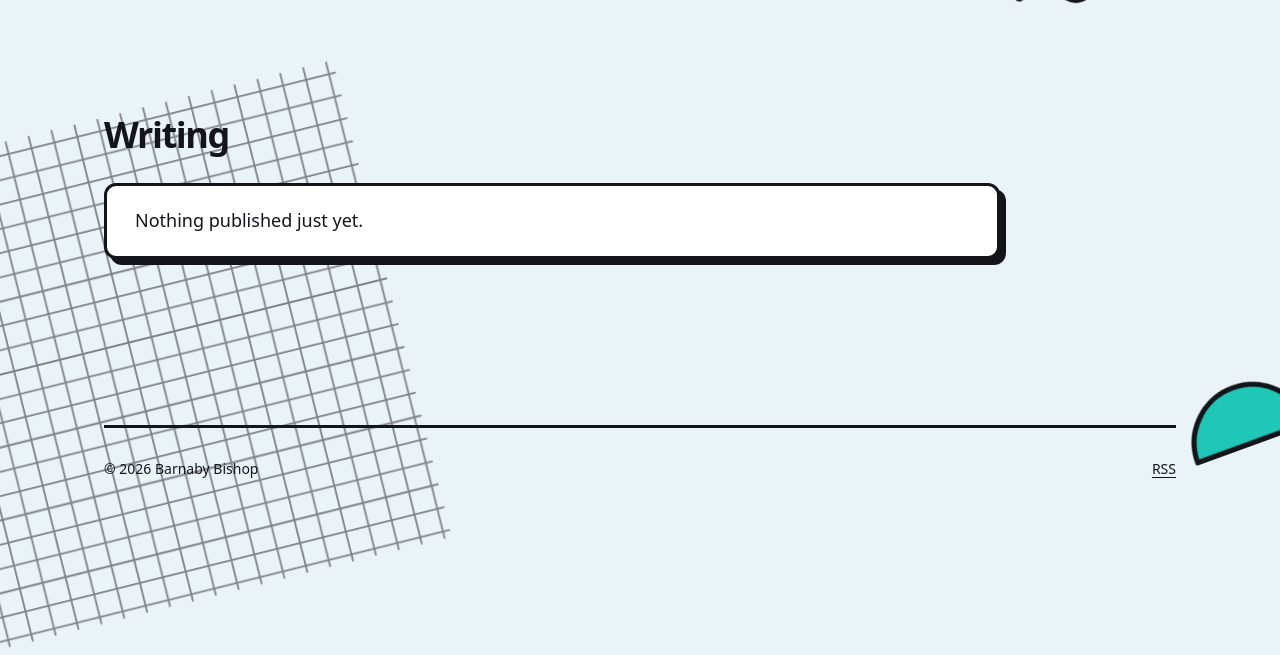
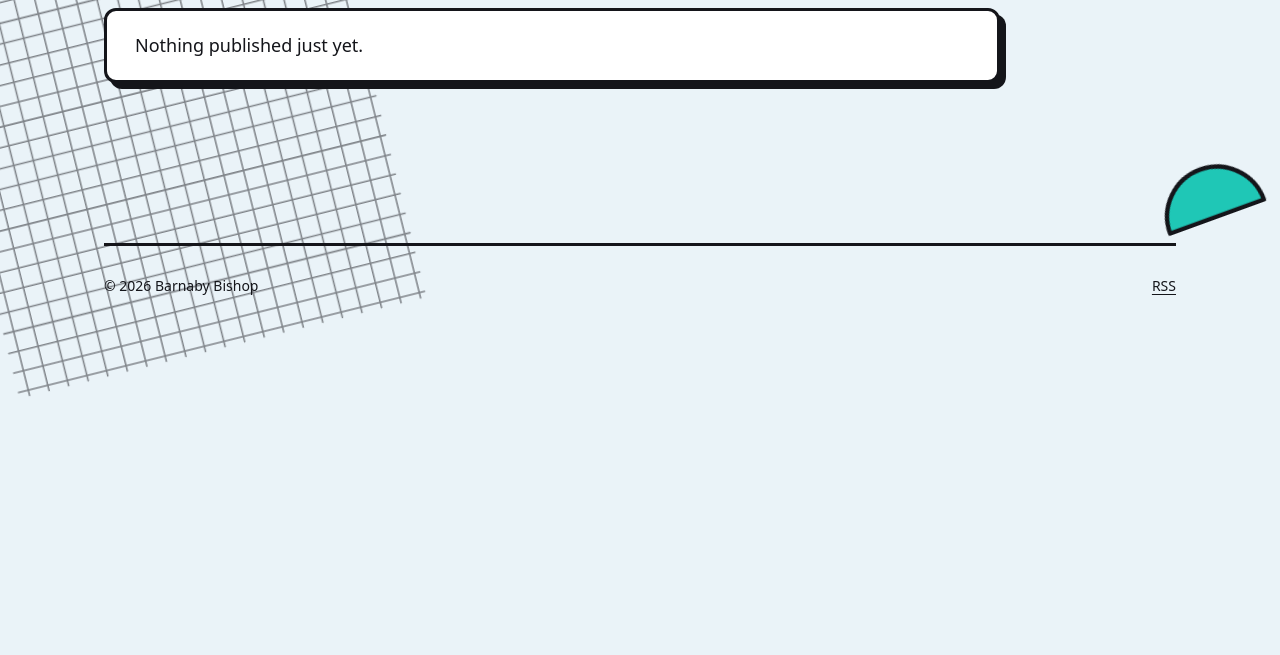
Before and after one commit to BarnabyBishop/barnabybishop, an Astro site: page / in a window 1280 px wide. Shown: the part 666-1321 px from the top of the page. After the commit the page ends 1064 px from the top, so only its background shows below. Built offline with nearby package versions, Linux system fonts and the light colour scheme; Astro itself is replaced by a stand-in of ours.

Commit message:
better styles, not so BIG

```diff
--- a/src/components/Decorations.astro
+++ b/src/components/Decorations.astro
@@ -14,7 +14,7 @@
     <svg class="shape blue-squiggle" viewBox="0 0 220 50" focusable="false"><path d={squiggle} fill="none" stroke="var(--color-blue)" stroke-width="10" /></svg>
     <svg class="shape plus" viewBox="0 0 40 40" focusable="false"><path d="M20 5v30M5 20h30" fill="none" stroke="var(--color-pink)" stroke-width="7" /></svg>
     <svg class="shape circle" viewBox="0 0 100 100" focusable="false"><circle cx="50" cy="50" r="46" fill="var(--color-pink)" /></svg>
-    <svg class="shape dots" viewBox="0 0 235 190" focusable="false"><defs><pattern id="hero-dots" width="16" height="16" patternUnits="userSpaceOnUse"><circle cx="8" cy="8" r="2.6" fill="var(--color-ink)" /></pattern></defs><rect width="235" height="190" fill="url(#hero-dots)" stroke="none" /></svg>
+    <svg class="shape dots" viewBox="0 0 225 190" focusable="false"><defs><pattern id="hero-dots" width="16" height="16" patternUnits="userSpaceOnUse"><circle cx="8" cy="8" r="2.6" fill="var(--color-ink)" /></pattern></defs><rect width="225" height="190" fill="url(#hero-dots)" stroke="none" /></svg>
     <svg class="shape pill-shape" viewBox="0 0 140 44" focusable="false"><rect x="3" y="3" width="134" height="38" rx="19" fill="var(--color-blue)" /></svg>
     <svg class="shape ink-squiggle" viewBox="0 0 220 50" focusable="false"><path d={squiggle} fill="none" stroke-width="7" /></svg>
     <svg class="shape triangle" viewBox="0 0 100 85" focusable="false"><path d="M50 4 96 81H4Z" fill="var(--color-yellow)" /></svg>
@@ -89,7 +89,7 @@
   .triangle {
     width: calc(300 * var(--n));
     left: calc(var(--inset) - 120 * var(--n));
-    top: calc(var(--name-top) + 110 * var(--n));
+    top: calc(var(--name-top) + 90 * var(--n));
     stroke-width: 2.6;
     --turn: -45deg;
     --drift: 35px;
--- a/src/pages/404.astro
+++ b/src/pages/404.astro
@@ -22,7 +22,7 @@
     margin: 0 0 var(--space-4);
     font-family: var(--font-display);
     font-weight: 900;
-    font-size: clamp(5rem, 20vw, 9rem);
+    font-size: clamp(5rem, 20 * var(--fluid-unit), 9rem);
     line-height: 1;
     letter-spacing: -.07em;
     color: var(--color-pink);
--- a/src/pages/index.astro
+++ b/src/pages/index.astro
@@ -30,11 +30,10 @@
   /* Page sizing shared with the decorative shapes. */
   .home {
     /* --n is one "design pixel": 1px when the name is at its full 10rem. */
-    --name-size: clamp(3.5rem, 1.75rem + 9.15vw, 10rem);
+    --name-size: clamp(3.5rem, 1.75rem + 8 * var(--fluid-unit), 10rem);
     --n: calc(var(--name-size) / 160);
     --name-top: calc(120 * var(--n));
     --inset: max(var(--gutter), (100% - var(--width-site)) / 2);
-    overflow-x: clip;
   }
 
   .hero, .writing {
@@ -44,7 +43,7 @@
 
   /* Hero and name */
   .hero {
-    min-height: calc(var(--name-top) + 600 * var(--n));
+    min-height: calc(var(--name-top) + 500 * var(--n));
   }
 
   h1 {
@@ -116,7 +115,7 @@
 
   h3 {
     margin: 0;
-    font-size: clamp(1.25rem, 1rem + 1vw, 1.65rem);
+    font-size: clamp(1.25rem, 1rem + var(--fluid-unit), 1.65rem);
     letter-spacing: -.02em;
   }
 
--- a/src/styles/global.css
+++ b/src/styles/global.css
@@ -25,19 +25,22 @@
     --font-display: var(--font-body);
     --font-mono: ui-monospace, 'Cascadia Code', monospace;
     --text-small: .875rem;
-    --text-body: clamp(1rem, .95rem + .25vw, 1.125rem);
-    --text-heading: clamp(2.75rem, 1.75rem + 4vw, 5.5rem);
-    --text-section: clamp(1.75rem, 1.4rem + 1.5vw, 2.25rem);
+    --text-body: clamp(1rem, .95rem + .25 * var(--fluid-unit), 1.125rem);
+    --text-heading: clamp(2.75rem, 1.75rem + 4 * var(--fluid-unit), 5.5rem);
+    --text-section: clamp(1.75rem, 1.4rem + 1.5 * var(--fluid-unit), 2.25rem);
 
     /* Spacing and widths */
     --space-1: .5rem;
     --space-2: 1rem;
-    --space-3: clamp(1.25rem, 1rem + 1vw, 2rem);
-    --space-4: clamp(2rem, 1.5rem + 2vw, 3.5rem);
-    --space-5: clamp(3rem, 2rem + 4vw, 6rem);
+    --space-3: clamp(1.25rem, 1rem + var(--fluid-unit), 2rem);
+    --space-4: clamp(2rem, 1.5rem + 2 * var(--fluid-unit), 3.5rem);
+    --space-5: clamp(3rem, 2rem + 4 * var(--fluid-unit), 6rem);
     --width-site: 67rem;
+    --width-page: calc(var(--width-site) + 8rem);
     --width-reading: 46rem;
-    --gutter: clamp(1.25rem, 5vw, 4rem);
+    /* One percent of the viewport, capped at the page's maximum width. */
+    --fluid-unit: calc(min(100vw, var(--width-page)) / 100);
+    --gutter: clamp(1.25rem, 5 * var(--fluid-unit), 4rem);
     --width-content: min(calc(100% - 2 * var(--gutter)), var(--width-site));
 
     /* Borders and shadows */
@@ -89,6 +92,8 @@
 
 @layer base {
   html {
+    /* Let decorations escape the content column; clip only at the viewport. */
+    overflow-x: clip;
     font-family: var(--font-body);
     color: var(--color-ink);
     background: var(--color-paper);
@@ -96,6 +101,10 @@
   }
 
   body {
+    position: relative;
+    width: 100%;
+    max-width: var(--width-page);
+    margin-inline: auto;
     min-height: 100svh;
     display: flex;
     flex-direction: column;
@@ -154,8 +163,8 @@
 
 @layer layout {
   .reading {
-    --text-heading: clamp(2.5rem, 1.7rem + 3vw, 4rem);
-    --text-section: clamp(1.6rem, 1.3rem + 1vw, 2.1rem);
+    --text-heading: clamp(2.5rem, 1.7rem + 3 * var(--fluid-unit), 4rem);
+    --text-section: clamp(1.6rem, 1.3rem + var(--fluid-unit), 2.1rem);
     width: min(100%, calc(var(--width-reading) + 2 * var(--gutter)));
     margin: var(--space-4) auto 0;
     padding-inline: var(--gutter);
```
Also changed, not shown: README.md.
